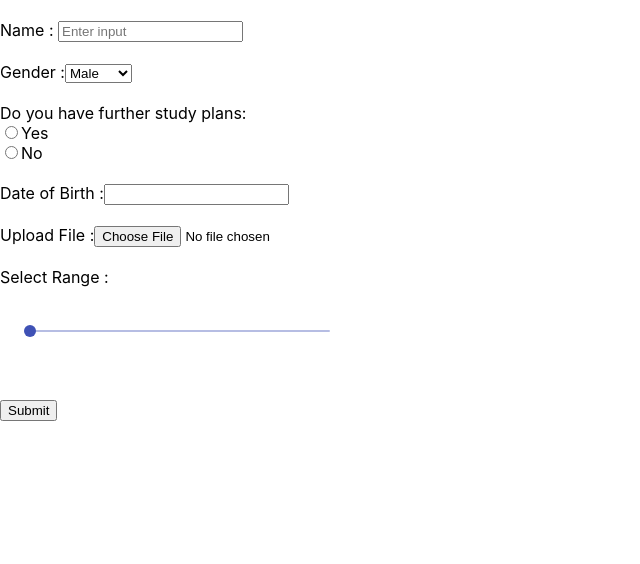
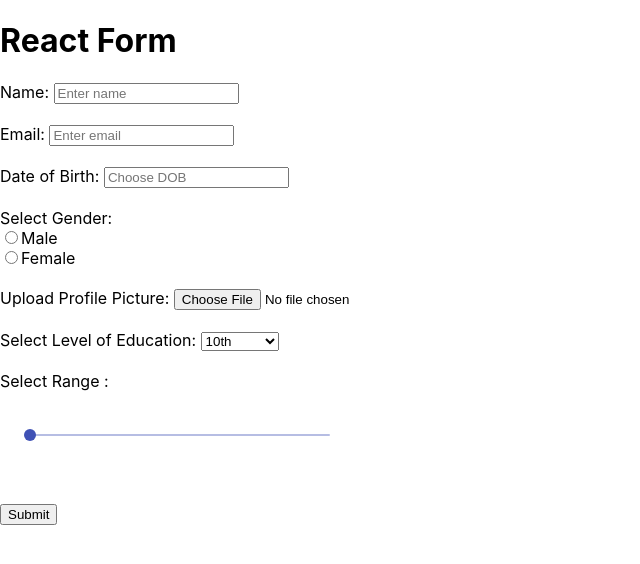
Before and after one commit to BhupaliM/React-Practice, a React (Create React App) app: page / in a window 1280 px wide. Shown: the top 564 px of the page, without its empty margins (0-640 px from the left). Built offline with nearby package versions, Linux system fonts and the light colour scheme.

Commit message:
Basic form

```diff
--- a/src/App.js
+++ b/src/App.js
@@ -1,6 +1,7 @@
 import './App.css';
 import InputText from './components/InputText.js'
-import SelectGender from './components/SelectGender.js'
+import EmailField from './components/EmailField.js'
+import SelectField from './components/SelectField.js'
 import RadioButton from './components/RadioButton.js'
 import DateField from './components/DateField.js'
 import React from 'react';
@@ -11,6 +12,7 @@ class App extends React.Component {
   constructor(props) {
     super(props)
     this.handleInput = this.handleInput.bind(this)
+    this.handleEmail = this.handleEmail.bind(this)
     this.handleSelect = this.handleSelect.bind(this)
     this.radioButtonChangeHandler = this.radioButtonChangeHandler.bind(this)
     this.handleDate = this.handleDate.bind(this)
@@ -18,6 +20,7 @@ class App extends React.Component {
     this.handleSubmit = this.handleSubmit.bind(this)
     this.state = {
       name: "",
+      email: "",
       value: "",
       selected_date: null,
       selected_value: null,
@@ -34,6 +37,10 @@ class App extends React.Component {
 
   handleInput(e) {
     this.setState({name: e.target.value})
+  }
+
+  handleEmail(e) {
+    this.setState({email: e.target.value})
   }
 
   handleSelect(e) {
@@ -54,26 +61,57 @@ class App extends React.Component {
 
   render() {
     return (
+      <div>
+        <h1>React Form</h1>
         <form onSubmit={this.handleSubmit}>
+          <div className="form-group">
+            <label for="name">Name: </label>
+            <InputText name={this.state.name} handleInput={this.handleInput} />
+          </div>
+
           <br />
-        <InputText name={this.state.name} handleInput={this.handleInput} />
+
+          <div className="form-group">
+            <label for="email">Email: </label>
+            <EmailField mail={this.state.email} handleEmail={this.handleEmail} />
+          </div>
+
           <br />
-        <SelectGender value={this.state.value} handleSelect={this.handleSelect} />
+
+          <div className="form-group">
+            <label for="dob">Date of Birth: </label>
+            <DateField selected_date={this.state.selected_date} handleDate={this.handleDate} />
+          </div>
+
           <br />
-        <label>
-          Do you have further study plans:
-          <RadioButton value="yes" label="Yes" isSelected={this.state.selected_value === "yes"} handleChange={this.radioButtonChangeHandler} />
-          <RadioButton value="no" label="No" isSelected={this.state.selected_value === "no"} handleChange={this.radioButtonChangeHandler} />
-        </label>
+
+          <div className="form-group">
+            <label for="gender">Select Gender: </label>
+            <RadioButton value="male" label="Male" isSelected={this.state.selected_value === "male"} handleChange={this.radioButtonChangeHandler} />
+            <RadioButton value="female" label="Female" isSelected={this.state.selected_value === "female"} handleChange={this.radioButtonChangeHandler} />
+          </div>
+
           <br />
-        <DateField selected_date={this.state.selected_date} handleDate={this.handleDate} />
+
+          <div className="form-group">
+            <label for="profilepic">Upload Profile Picture: </label>
+            <FileUpload />
+          </div>
+
           <br />
-        <FileUpload />
+
+          <div className="form-group">
+            <label for="education">Select Level of Education: </label>
+            <SelectField value={this.state.value} handleSelect={this.handleSelect} />
+          </div>
+
           <br />
+
           <Range selected_range={this.props.selected_range} updateRange={this.updateRange} />
           <br />
           <input type="submit" value="Submit" />
         </form>
+      </div>
     );
   }
 }
--- a/src/components/DateField.js
+++ b/src/components/DateField.js
@@ -5,22 +5,16 @@ import 'react-datepicker/dist/react-datepicker.css'
 class DateField extends React.Component {
     render() {
         return (
-            <div>
-                <div className="form-group">
-                    <label>
-                        Date of Birth :
             <DatePicker
+                placeholderText="Choose DOB"
                 selected={this.props.selected_date}
                 onChange={this.props.handleDate}
                 dateFormat="dd/MM/yyyy"
                 maxDate = {new Date()}
                 showYearDropdown
                 scrollableYearDropdown
-                            required
+                className="form-group"
             />
-                    </label>
-                </div>
-            </div>
         );
     }
 }
--- /dev/null
+++ b/src/components/EmailField.js
@@ -0,0 +1,7 @@
+function EmailField(props) {
+    return (
+        <input type="email" placeholder="Enter email" value={props.email} onChange={props.handleEmail} className="form-control" />
+    );
+}
+
+export default EmailField
--- a/src/components/FileUpload.js
+++ b/src/components/FileUpload.js
@@ -1,11 +1,6 @@
 function FileUpload(props) {
     return (
-        <div>
-            <label>
-                Upload File :
-                <input type="file" required />
-            </label>
-        </div>
+        <input type="file" className="form-control" />
     );
 }
 
--- a/src/components/InputText.js
+++ b/src/components/InputText.js
@@ -3,11 +3,7 @@ import React from 'react'
 class InputText extends React.Component {
     render() {
         return (
-            <div>
-                <label>
-                    Name : <input type="text" placeholder="Enter input" value={this.props.name} onChange={this.props.handleInput} required />
-                </label>
-            </div>
+            <input type="text" placeholder="Enter name" value={this.props.name} onChange={this.props.handleInput} className="form-control" />
         );
     }
 }
--- /dev/null
+++ b/src/components/SelectField.js
@@ -0,0 +1,16 @@
+import React from 'react'
+
+class SelectField extends React.Component {
+    render() {
+        return (
+            <select value={this.props.value} onChange={this.props.handleSelect} className="form-control">
+                <option value="ten">10th</option>
+                <option value="twelve">12th</option>
+                <option value="graduate">Graduate</option>
+                <option value="masters">Masters</option>
+            </select>
+        );
+    }
+}
+
+export default SelectField
--- a/src/components/SelectGender.js
+++ /dev/null
@@ -1,19 +0,0 @@
-import React from 'react'
-
-class SelectGender extends React.Component {
-    render() {
-        return (
-            <div>
-                <label>
-                    Gender :
-                    <select value={this.props.value} onChange={this.props.handleSelect} required>
-                        <option value="male">Male</option>
-                        <option value="female">Female</option>
-                    </select>
-                </label>
-            </div>
-        );
-    }
-}
-
-export default SelectGender
```
Lines whose indentation alone changed are shown as unchanged.
